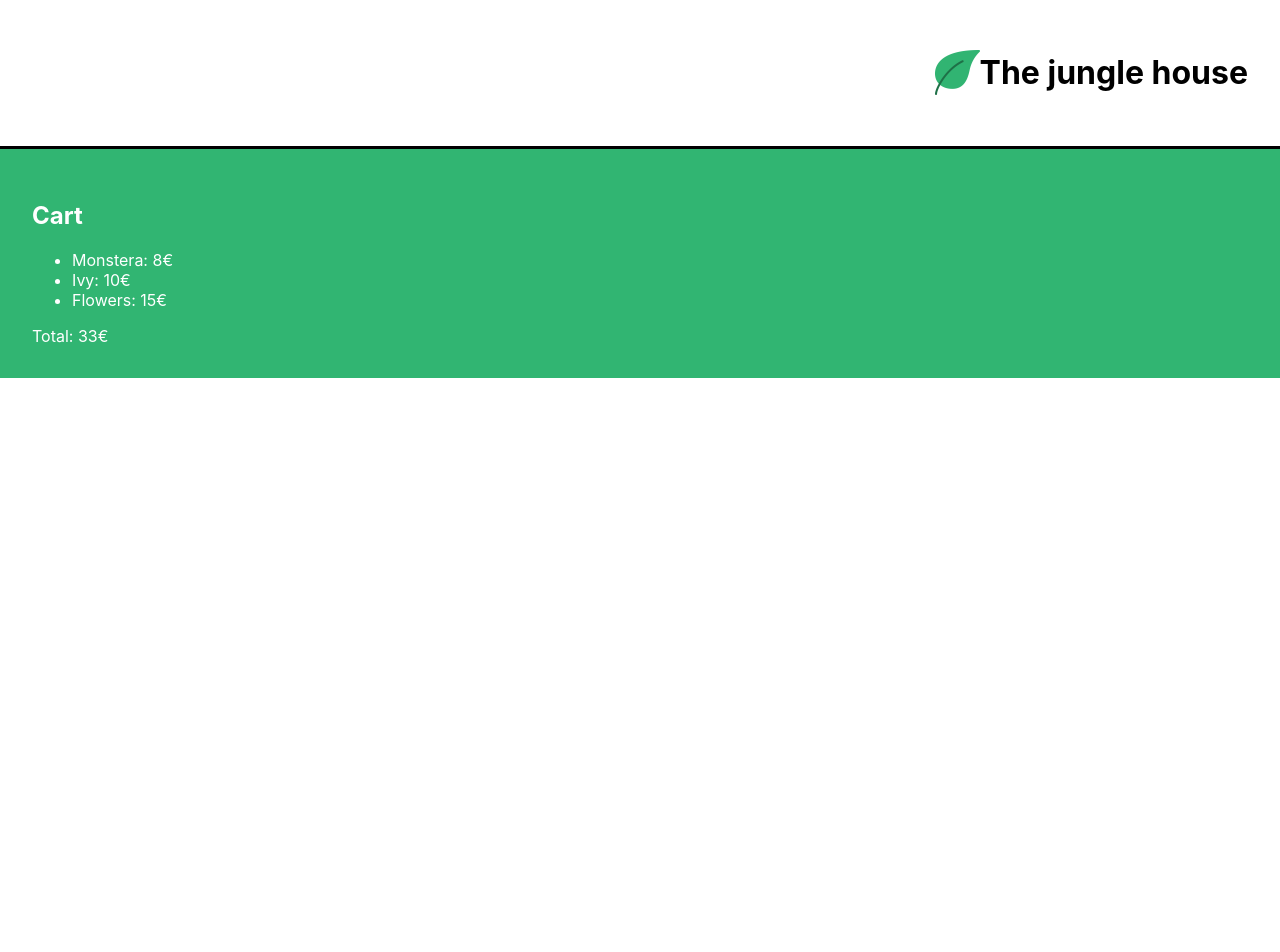
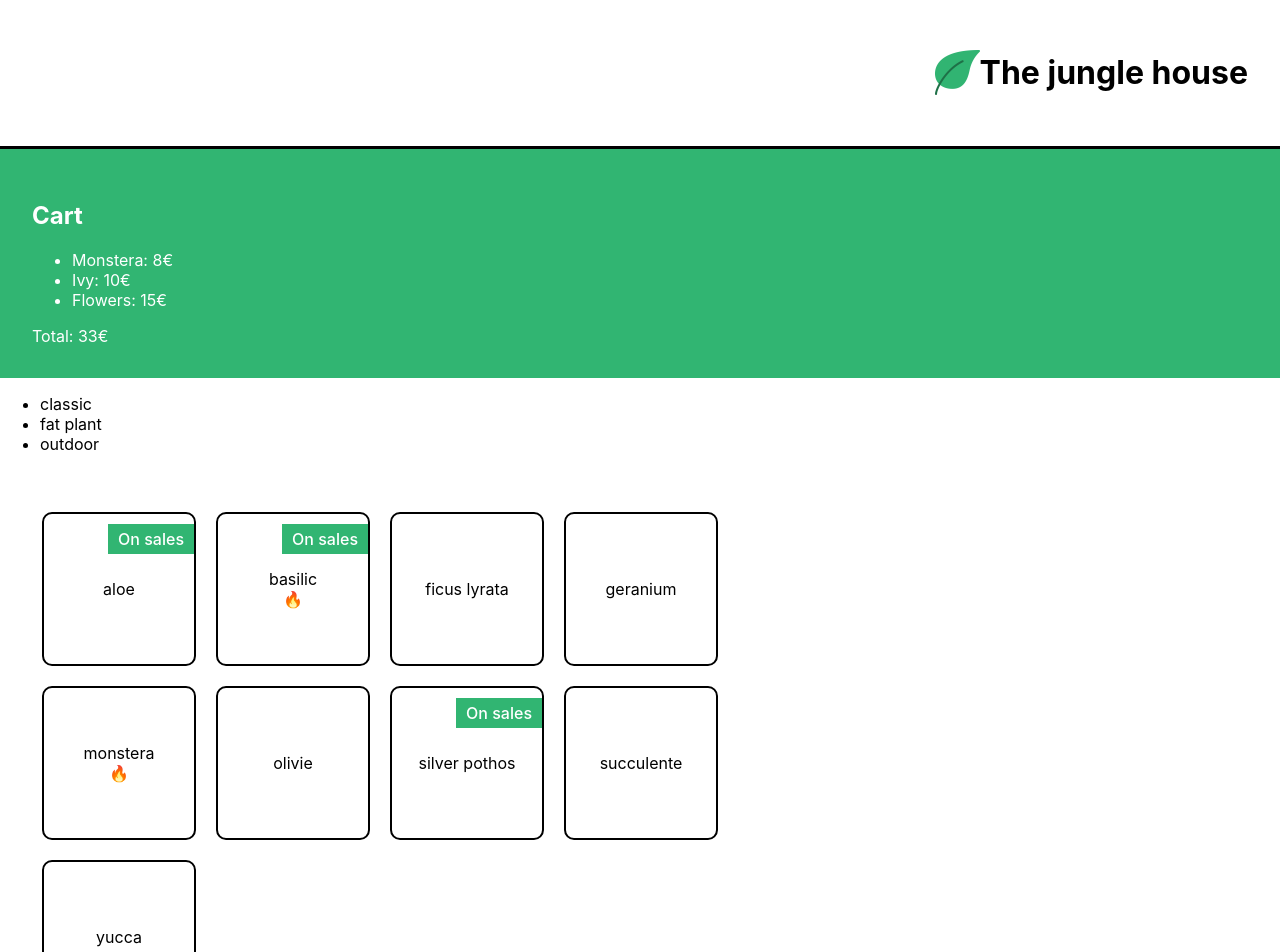
Before and after one commit to gobwah/the-jungle-house, a React (Create React App) app: page / in a window 1280 px wide. Shown: the top 952 px of the page. Before the commit the page ends 800 px from the top, so only its background shows below. Built offline with nearby package versions, Linux system fonts and the light colour scheme.

Commit message:
Add iteration and context to components

```diff
--- a/src/components/App.js
+++ b/src/components/App.js
@@ -1,8 +1,9 @@
 import Banner from './Banner.js'
 import Cart from "./Cart.js";
+import ShoppingList from './ShoppingList.js';
 
 function App() {
-  return (<div><Banner /><Cart /></div>);
+  return (<div><Banner /><Cart /><ShoppingList /></div>);
 }
 
 export default App;
--- /dev/null
+++ b/src/components/ShoppingList.js
@@ -0,0 +1,29 @@
+import '../styles/ShoppingList.css'
+import { plantList } from '../data/plantList'
+
+function ShoppingList() {
+    const categories = plantList.reduce((acc, plant) => ( acc.includes(plant.category) ? acc : acc.concat(plant.category) ), []);
+
+    return (
+        <div>
+            <ul>
+                {categories.sort().map((category, index) => ( <li key={`${category}-${index}`}>{category}</li> ))}
+            </ul>
+            <ul className='tjh-plant-list'>
+                {
+                plantList
+                .sort((plant1, plant2) => ( plant1.name.localeCompare(plant2.name) ))
+                .map((plant) => (
+                    <li key={`${plant.id}`} className='tjh-plant-item'>
+                        {plant.name}
+                        {plant.isBestSale && <span>🔥</span>}
+                        {plant.isSpecialOffer && <span className='tjh-sales'>On sales</span>}
+                    </li>
+                )).sort()
+                }
+            </ul>
+        </div>
+    )
+}
+
+export default ShoppingList
--- /dev/null
+++ b/src/data/plantList.js
@@ -0,0 +1,59 @@
+export const plantList = [
+	{
+		name: 'monstera',
+		category: 'classic',
+		id: '1ed',
+		isBestSale: true,
+	},
+	{
+		name: 'ficus lyrata',
+		category: 'classic',
+		id: '2ab',
+		isBestSale: false,
+	},
+	{
+		name: 'silver pothos',
+		category: 'classic',
+		id: '3sd',
+		isBestSale: false,
+		isSpecialOffer: true,
+	},
+	{
+		name: 'yucca',
+		category: 'classic',
+		id: '4kk',
+		isBestSale: false,
+	},
+	{
+		name: 'olivie',
+		category: 'outdoor',
+		id: '5pl',
+		isBestSale: false,
+	},
+	{
+		name: 'geranium',
+		category: 'outdoor',
+		id: '6uo',
+		isBestSale: false,
+	},
+	{
+		name: 'basilic',
+		category: 'outdoor',
+		id: '7ie',
+		isBestSale: true,
+		isSpecialOffer: true,
+	},
+	{
+		name: 'aloe',
+		category: 'fat plant',
+		id: '8fp',
+		isBestSale: false,
+		isSpecialOffer: true,
+	},
+	{
+		name: 'succulente',
+		category: 'fat plant',
+		id: '9vn',
+		isBestSale: false,
+	}
+]
--- /dev/null
+++ b/src/styles/ShoppingList.css
@@ -0,0 +1,30 @@
+.tjh-plant-list {
+	list-style-type: none;
+	padding: 32px;
+	display: flex;
+	flex-wrap: wrap;
+	max-width: 800px;
+}
+
+.tjh-plant-item {
+	border: solid 2px black;
+	border-radius: 10px;
+	height: 150px;
+	width: 150px;
+	margin: 10px;
+	display: flex;
+	align-items: center;
+	justify-content: center;
+	flex-direction: column;
+	position: relative;
+}
+
+.tjh-sales {
+	position: absolute;
+	right: 0px;
+	top: 10px;
+	font-weight: 500;
+	color: white;
+	padding: 5px 10px;
+	background-color: #31b572;
+}
```
